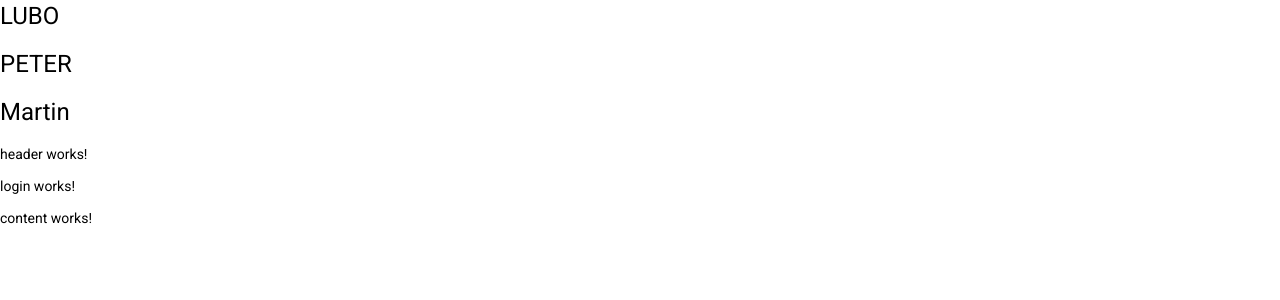
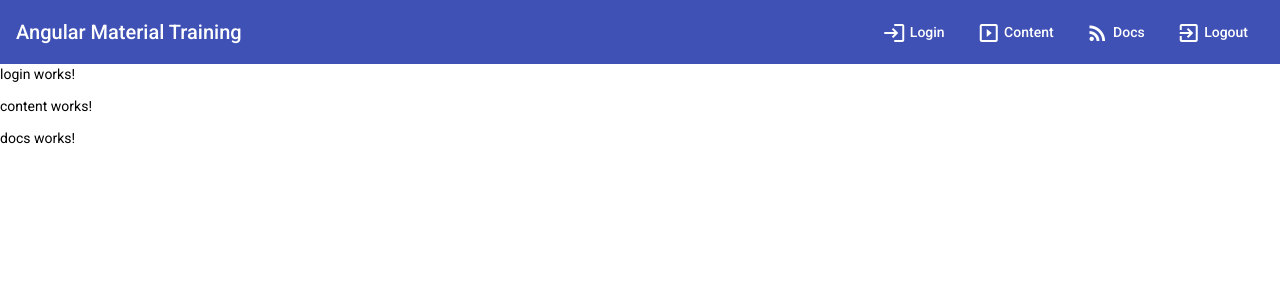
Before and after one commit to inspirexs/angular-training, an Angular app: page / in a window 1280 px wide. Shown: the top 300 px of the page. Built offline with nearby package versions, Linux system fonts and the light colour scheme.

Commit message:
working header

```diff
--- a/package.json
+++ b/package.json
@@ -12,13 +12,13 @@
   "private": true,
   "dependencies": {
     "@angular/animations": "~10.2.0",
-    "@angular/cdk": "~10.2.4-sha-36ce94eb6",
+    "@angular/cdk": "10.2.5",
     "@angular/common": "~10.2.0",
     "@angular/compiler": "~10.2.0",
     "@angular/core": "~10.2.0",
     "@angular/flex-layout": "^10.0.0-beta.32",
     "@angular/forms": "~10.2.0",
-    "@angular/material": "~10.2.4-sha-36ce94eb6",
+    "@angular/material": "10.2.5",
     "@angular/platform-browser": "~10.2.0",
     "@angular/platform-browser-dynamic": "~10.2.0",
     "@angular/router": "~10.2.0",
--- a/src/app/app.component.html
+++ b/src/app/app.component.html
@@ -1,3 +1,4 @@
 <app-header></app-header>
 <app-login></app-login>
 <app-content></app-content>
+<app-docs></app-docs>
--- /dev/null
+++ b/src/app/components/docs/docs.component.html
@@ -0,0 +1,3 @@
+<p>
+  docs works!
+</p>
--- /dev/null
+++ b/src/app/components/docs/docs.component.ts
@@ -0,0 +1,15 @@
+import { Component, OnInit } from '@angular/core';
+
+@Component({
+  selector: 'app-docs',
+  templateUrl: './docs.component.html',
+  styleUrls: ['./docs.component.scss']
+})
+export class DocsComponent implements OnInit {
+
+  constructor() { }
+
+  ngOnInit() {
+  }
+
+}
--- a/src/app/components/header/header.component.html
+++ b/src/app/components/header/header.component.html
@@ -1,7 +1,45 @@
+<mat-toolbar fxLayout="row" color="primary">
+  <span fxFlex>Angular Material Training</span>
+  <button mat-button fxHide.xs>
+    <mat-icon class="mr">login</mat-icon>
+    Login
+  </button>
+  <button mat-button fxHide.xs>
+    <mat-icon class="mr">slideshow</mat-icon>
+    Content
+  </button>
+  <button mat-button fxHide.xs>
+    <mat-icon class="mr">rss_feed</mat-icon>
+    Docs
+  </button>
+  <button mat-button fxHide.xs>
+    <mat-icon class="mr">exit_to_app</mat-icon>
+    Logout
+  </button>
 
-<h1>LUBO</h1>
-<h1>PETER</h1>
-<h1>Martin</h1>
-<p>
-  header works!
-</p>
+  <button mat-icon-button [matMenuTriggerFor]="dropMenu"  fxHide fxShow.xs>
+      <mat-icon>more_vert</mat-icon>
+  </button>
+  <mat-menu #dropMenu="matMenu">
+    <button mat-button>
+      <mat-icon class="mr">login</mat-icon>
+      Login
+    </button>
+    <mat-divider></mat-divider>
+    <button mat-button>
+      <mat-icon class="mr">slideshow</mat-icon>
+      Content
+    </button>
+    <mat-divider></mat-divider>
+    <button mat-button>
+      <mat-icon class="mr">rss_feed</mat-icon>
+      Docs
+    </button>
+    <mat-divider></mat-divider>
+    <button mat-button>
+      <mat-icon class="mr">exit_to_app</mat-icon>
+      Logout
+    </button>
+
+  </mat-menu>
+</mat-toolbar>
```
Also changed, not shown: src/app/app.module.ts (+20 -2 lines), src/app/components/docs/docs.component.scss (added), 1 other file (tests, documents, lock files or other folders).
